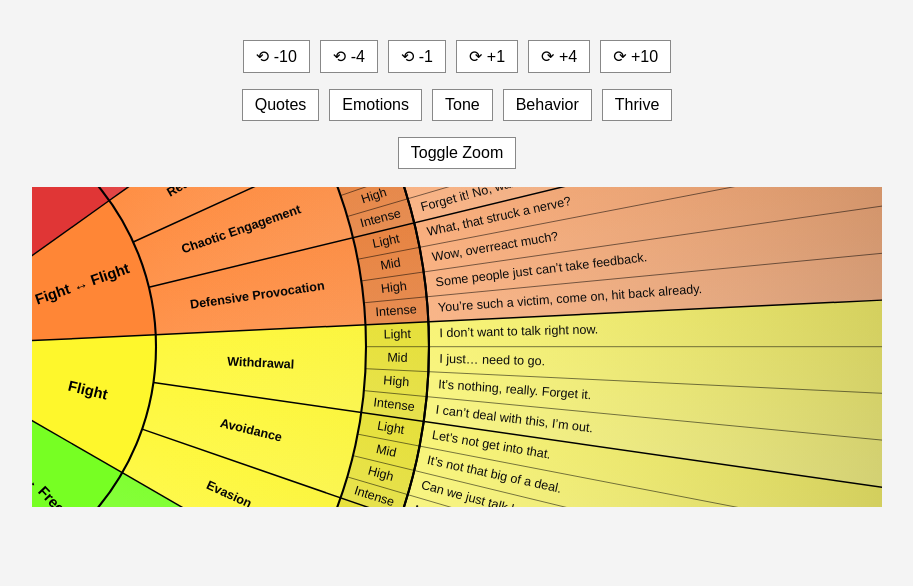
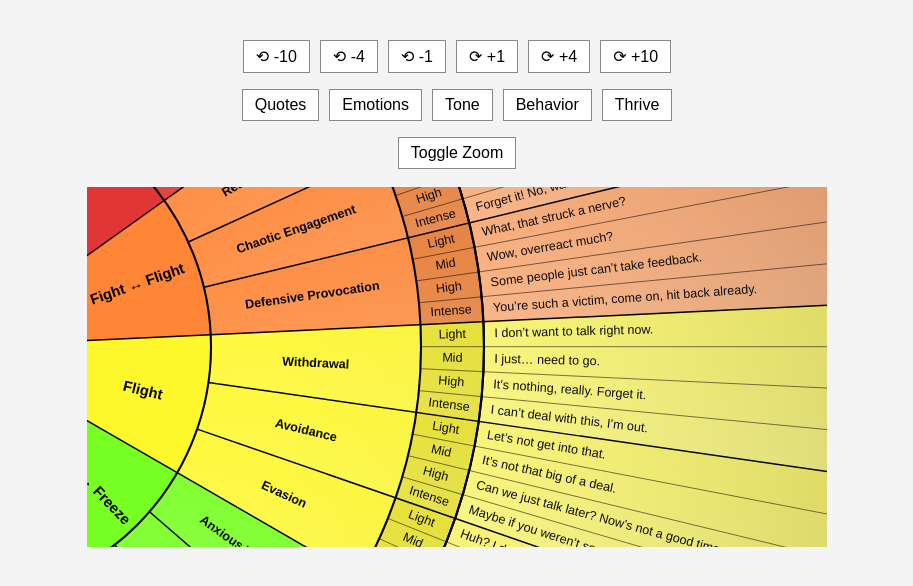
Before and after one commit to TheMazeMaster/BIM-Main, a website with bundled scripts: page index.html in a window 1280 px wide. Both pictures are taken after a click on the button "Toggle Zoom". Shown: the part 64-650 px from the top of the page, without its empty margins (183-1096 px from the left). Built offline with nearby package versions, Linux system fonts and the light colour scheme.

Commit message:
Update style.css

```diff
--- a/style.css
+++ b/style.css
@@ -48,8 +48,8 @@ h2 {
 
 /* Wider viewport used for zoomed-in state */
 .wheel-viewport.zoomed {
-  width: 850px;
-  height: 320px;
+  width: 740px;
+  height: 360px;
 }
 
 /* === BUTTON STYLE === */
```
